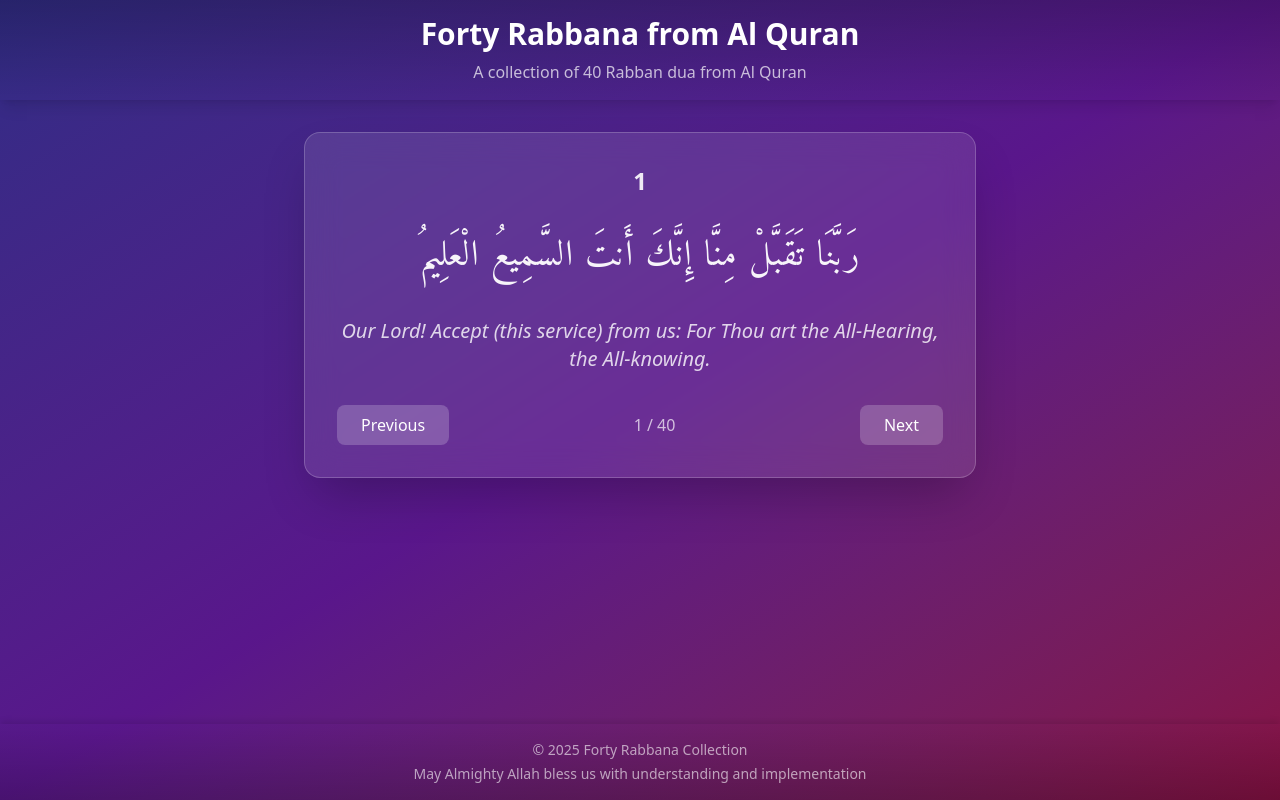
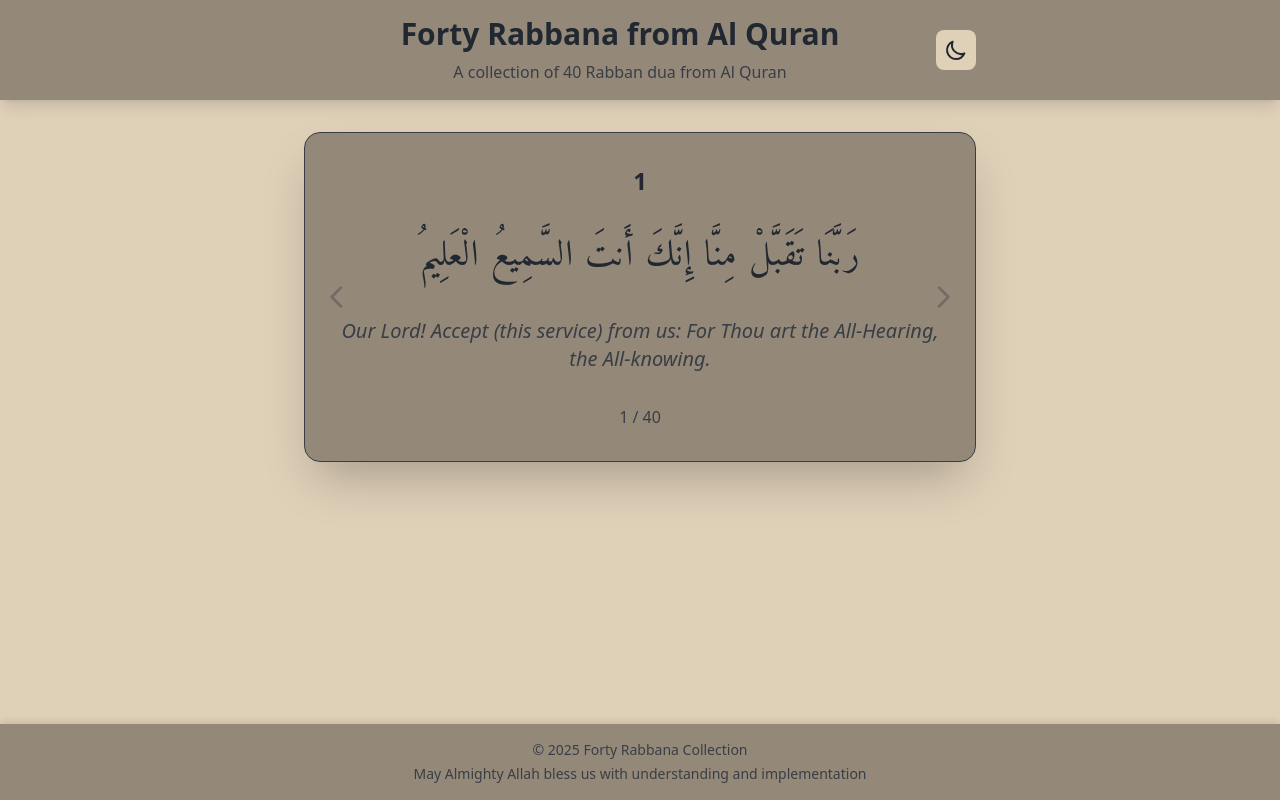
Before and after one commit to mohammedazizul/forty-rabban, a React (Vite) app: page / in a window 1280 px wide. Built offline with nearby package versions, Linux system fonts and the light colour scheme.

Commit message:
color palate updated, cards are swipbale and light/dark color added

```diff
--- a/index.html
+++ b/index.html
@@ -7,7 +7,7 @@
     <link rel="preconnect" href="https://fonts.googleapis.com">
     <link rel="preconnect" href="https://fonts.gstatic.com" crossorigin>
     <link href="https://fonts.googleapis.com/css2?family=Amiri:wght@400;700&display=swap" rel="stylesheet">
-    <title>Vite + React</title>
+    <title>Forty Rabbana</title>
   </head>
   <body>
     <div id="root"></div>
--- a/package.json
+++ b/package.json
@@ -13,6 +13,7 @@
     "@tailwindcss/vite": "^4.1.6",
     "react": "^19.1.0",
     "react-dom": "^19.1.0",
+    "react-swipeable": "^7.0.2",
     "tailwindcss": "^4.1.6"
   },
   "devDependencies": {
--- a/src/App.jsx
+++ b/src/App.jsx
@@ -1,17 +1,57 @@
 import "./App.css";
-import { useState } from "react";
+import { useState, useEffect } from "react";
 import data from "./data/rabban.json";
+import { useSwipeable } from "react-swipeable";
 
-function Header() {
+function Header({ isDarkMode, toggleTheme }) {
   return (
-    <header className="w-full py-4 px-4 sm:px-6 md:px-8 bg-gradient-to-b from-black/20 to-transparent shadow-lg">
+    <header className="w-full py-4 px-4 sm:px-6 md:px-8 bg-[#948979] dark:bg-[#393E46] shadow-lg">
       <div className="max-w-2xl mx-auto">
-        <h1 className="text-2xl sm:text-3xl font-bold text-white text-center">
-          Forty Rabbana from Al Quran
-        </h1>
-        <p className="text-white/70 text-center mt-2 text-sm sm:text-base">
-          A collection of 40 Rabban dua from Al Quran
-        </p>
+        <div className="flex justify-between items-center">
+          <div className="flex-1">
+            <h1 className="text-2xl sm:text-3xl font-bold text-[#222831] dark:text-[#DFD0B8] text-center">
+              Forty Rabbana from Al Quran
+            </h1>
+            <p className="text-[#393E46] dark:text-[#948979] text-center mt-2 text-sm sm:text-base">
+              A collection of 40 Rabban dua from Al Quran
+            </p>
+          </div>
+          <button
+            onClick={toggleTheme}
+            className="p-2 rounded-lg bg-[#DFD0B8] dark:bg-[#222831] text-[#222831] dark:text-[#DFD0B8] hover:opacity-80 transition-opacity"
+            aria-label="Toggle dark mode"
+          >
+            {isDarkMode ? (
+              <svg
+                className="w-6 h-6"
+                fill="none"
+                stroke="currentColor"
+                viewBox="0 0 24 24"
+              >
+                <path
+                  strokeLinecap="round"
+                  strokeLinejoin="round"
+                  strokeWidth="2"
+                  d="M12 3v1m0 16v1m9-9h-1M4 12H3m15.364 6.364l-.707-.707M6.343 6.343l-.707-.707m12.728 0l-.707.707M6.343 17.657l-.707.707M16 12a4 4 0 11-8 0 4 4 0 018 0z"
+                />
+              </svg>
+            ) : (
+              <svg
+                className="w-6 h-6"
+                fill="none"
+                stroke="currentColor"
+                viewBox="0 0 24 24"
+              >
+                <path
+                  strokeLinecap="round"
+                  strokeLinejoin="round"
+                  strokeWidth="2"
+                  d="M20.354 15.354A9 9 0 018.646 3.646 9.003 9.003 0 0012 21a9.003 9.003 0 008.354-5.646z"
+                />
+              </svg>
+            )}
+          </button>
+        </div>
       </div>
     </header>
   );
@@ -19,11 +59,13 @@ function Header() {
 
 function Footer() {
   return (
-    <footer className="w-full py-4 px-4 sm:px-6 md:px-8 mt-auto bg-gradient-to-t from-black/20 to-transparent shadow-[0_-4px_6px_-1px_rgba(0,0,0,0.1)]">
+    <footer className="w-full py-4 px-4 sm:px-6 md:px-8 mt-auto bg-[#948979] dark:bg-[#393E46] shadow-[0_-4px_6px_-1px_rgba(0,0,0,0.1)]">
       <div className="max-w-2xl mx-auto">
-        <div className="text-center text-white/60 text-sm">
+        <div className="text-center text-[#393E46] dark:text-[#948979] text-sm">
           <p>© {new Date().getFullYear()} Forty Rabbana Collection</p>
-          <p className="mt-1">May Almighty Allah bless us with understanding and implementation</p>
+          <p className="mt-1">
+            May Almighty Allah bless us with understanding and implementation
+          </p>
         </div>
       </div>
     </footer>
@@ -32,6 +74,32 @@ function Footer() {
 
 function App() {
   const [currentIndex, setCurrentIndex] = useState(0);
+  const [isDarkMode, setIsDarkMode] = useState(() => {
+    // Check if theme is stored in localStorage
+    if (typeof window !== "undefined") {
+      return (
+        localStorage.theme === "dark" ||
+        (!("theme" in localStorage) &&
+          window.matchMedia("(prefers-color-scheme: dark)").matches)
+      );
+    }
+    return true; // Default to dark mode
+  });
+
+  useEffect(() => {
+    // Update the HTML class and localStorage when isDarkMode changes
+    if (isDarkMode) {
+      document.documentElement.classList.add("dark");
+      localStorage.theme = "dark";
+    } else {
+      document.documentElement.classList.remove("dark");
+      localStorage.theme = "light";
+    }
+  }, [isDarkMode]);
+
+  const toggleTheme = () => {
+    setIsDarkMode(!isDarkMode);
+  };
 
   const nextCard = () => {
     setCurrentIndex((prevIndex) => (prevIndex + 1) % data.length);
@@ -41,39 +109,78 @@ function App() {
     setCurrentIndex((prevIndex) => (prevIndex - 1 + data.length) % data.length);
   };
 
+  const swipeHandlers = useSwipeable({
+    onSwipedLeft: nextCard,
+    onSwipedRight: prevCard,
+    preventDefaultTouchmoveEvent: true,
+    trackMouse: true,
+  });
+
   return (
-    <div className="min-h-screen bg-gradient-to-br from-indigo-900 via-purple-900 to-pink-900 flex flex-col">
-      <Header />
+    <div className="min-h-screen bg-[#DFD0B8] dark:bg-[#222831] flex flex-col">
+      <Header isDarkMode={isDarkMode} toggleTheme={toggleTheme} />
 
       <main className="flex-1 p-4 sm:p-6 md:p-8">
         <div className="max-w-2xl mx-auto">
-          <div className="bg-white/10 backdrop-blur-lg rounded-2xl p-4 sm:p-6 md:p-8 shadow-2xl border border-white/20">
+          <div
+            {...swipeHandlers}
+            className="bg-[#948979] dark:bg-[#393E46] backdrop-blur-lg rounded-2xl p-4 sm:p-6 md:p-8 shadow-2xl border border-[#393E46] dark:border-[#948979] cursor-grab active:cursor-grabbing"
+          >
             <div className="text-center space-y-4 sm:space-y-6">
-              <p className="text-xl sm:text-2xl font-bold text-white/90">{data[currentIndex].id}</p>
-              <p className="text-2xl sm:text-3xl md:text-4xl font-['Amiri'] text-white/95 leading-loose tracking-wide">
+              <p className="text-xl sm:text-2xl font-bold text-[#222831] dark:text-[#DFD0B8]">
+                {data[currentIndex].id}
+              </p>
+              <p className="text-2xl sm:text-3xl md:text-4xl font-['Amiri'] text-[#222831] dark:text-[#DFD0B8] leading-loose tracking-wide">
                 {data[currentIndex].arabic}
               </p>
-              <p className="text-lg sm:text-xl text-white/80 italic">
+              <p className="text-lg sm:text-xl text-[#393E46] dark:text-[#948979] italic">
                 {data[currentIndex].translation_en}
               </p>
             </div>
 
-            <div className="flex flex-col sm:flex-row justify-between items-center gap-4 sm:gap-0 mt-6 sm:mt-8">
-              <button
-                onClick={prevCard}
-                className="w-full sm:w-auto px-4 sm:px-6 py-2 bg-white/20 hover:bg-white/30 text-white rounded-lg transition-all duration-300 text-sm sm:text-base"
-              >
-                Previous
-              </button>
-              <span className="text-white/70 text-sm sm:text-base order-first sm:order-none">
+            <div className="flex justify-center mt-6 sm:mt-8">
+              <span className="text-[#393E46] dark:text-[#948979] text-sm sm:text-base">
                 {currentIndex + 1} / {data.length}
               </span>
-              <button
+            </div>
+
+            <div className="absolute inset-0 flex items-center justify-between px-4">
+              <div
+                onClick={prevCard}
+                className="cursor-pointer hover:opacity-100 transition-opacity duration-200 opacity-30"
+              >
+                <svg
+                  className="w-8 h-8 text-[#222831] dark:text-[#DFD0B8]"
+                  fill="none"
+                  stroke="currentColor"
+                  viewBox="0 0 24 24"
+                >
+                  <path
+                    strokeLinecap="round"
+                    strokeLinejoin="round"
+                    strokeWidth="2"
+                    d="M15 19l-7-7 7-7"
+                  />
+                </svg>
+              </div>
+              <div
                 onClick={nextCard}
-                className="w-full sm:w-auto px-4 sm:px-6 py-2 bg-white/20 hover:bg-white/30 text-white rounded-lg transition-all duration-300 text-sm sm:text-base"
+                className="cursor-pointer hover:opacity-100 transition-opacity duration-200 opacity-30"
               >
-                Next
-              </button>
+                <svg
+                  className="w-8 h-8 text-[#222831] dark:text-[#DFD0B8]"
+                  fill="none"
+                  stroke="currentColor"
+                  viewBox="0 0 24 24"
+                >
+                  <path
+                    strokeLinecap="round"
+                    strokeLinejoin="round"
+                    strokeWidth="2"
+                    d="M9 5l7 7-7 7"
+                  />
+                </svg>
+              </div>
             </div>
           </div>
         </div>
```
Also changed, not shown: 1 other file (tests, documents, lock files or other folders).
